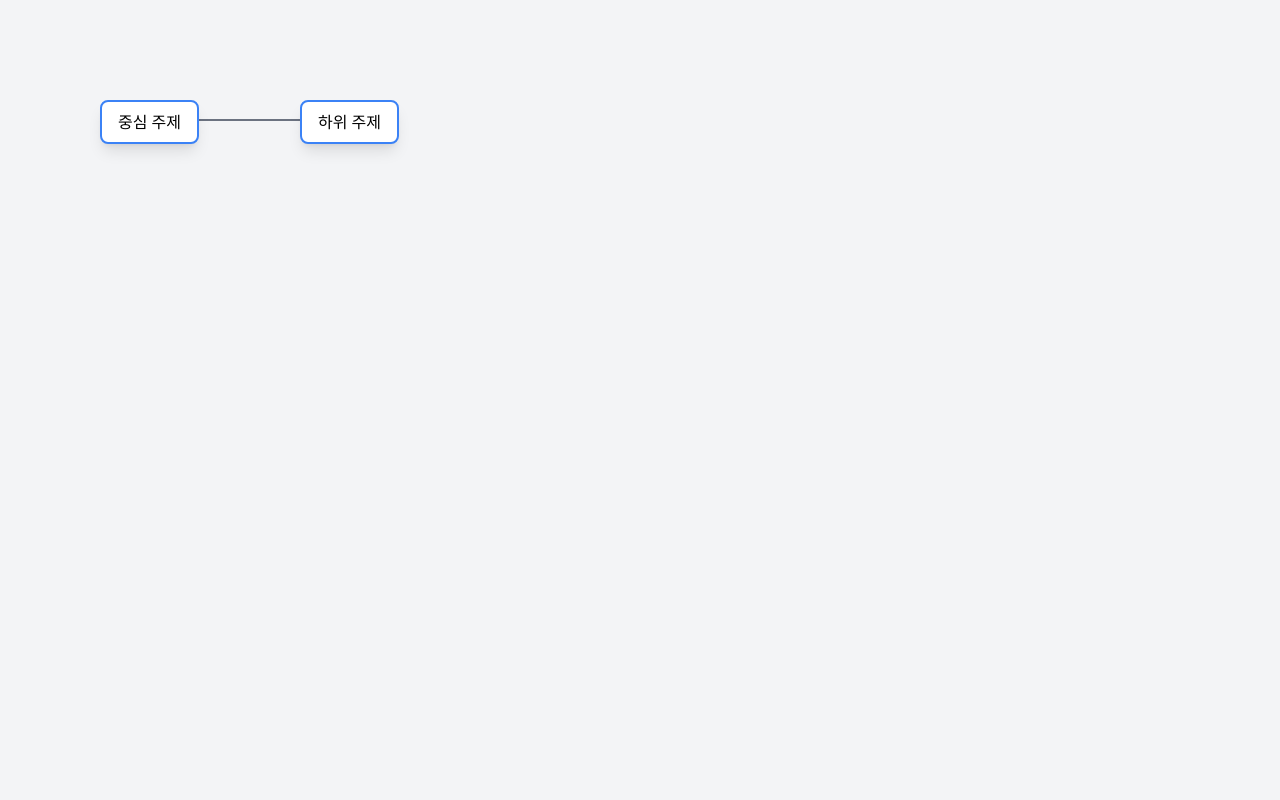
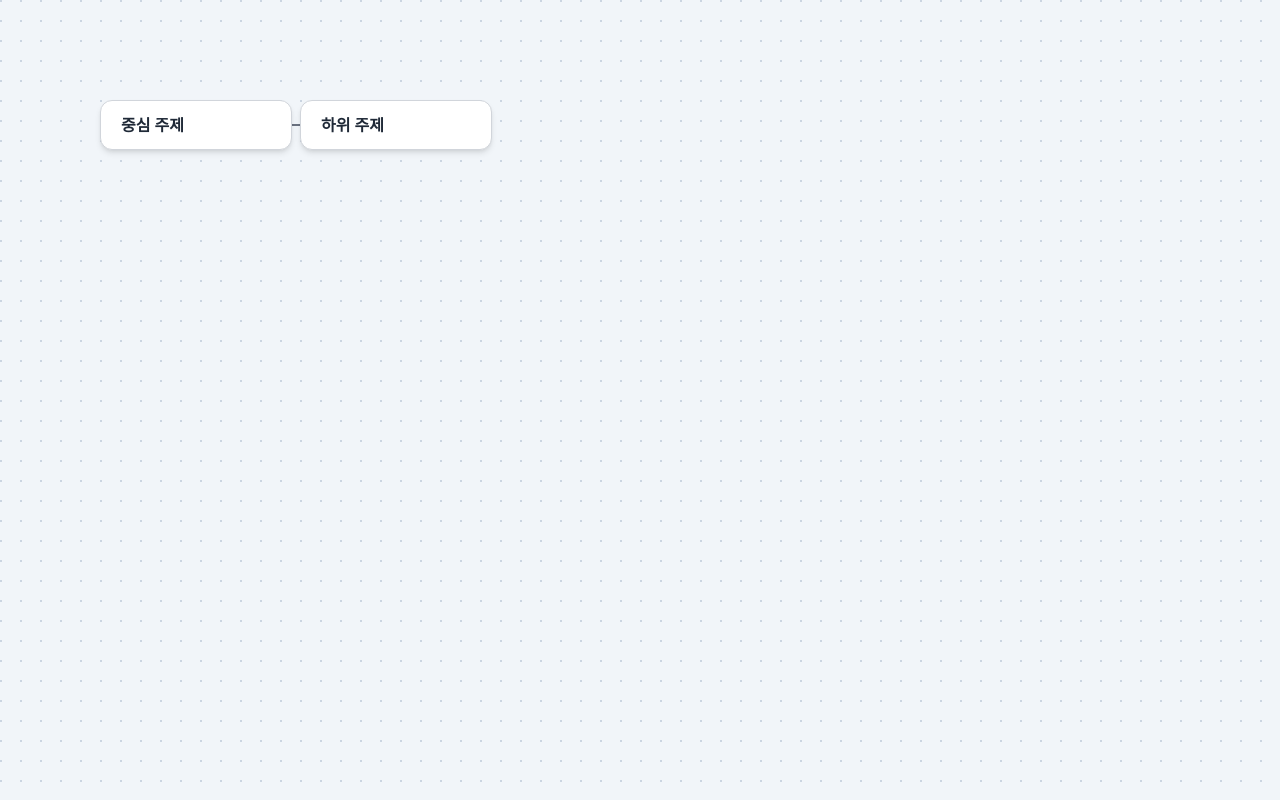
Before and after one commit to gksqls9735/mind-map, a React (Vite) app: page / in a window 1280 px wide. Built offline with nearby package versions, Linux system fonts and the light colour scheme.

Commit message:
Style: Adjust core mind map components CSS

```diff
--- a/src/component/canvas.tsx
+++ b/src/component/canvas.tsx
@@ -2,6 +2,11 @@ import { useMindMapStore } from "@/store/store";
 import type { Edge as EdgeType, Node as NodeType } from "@/type/common";
 import Edge from "@/component/edge";
 import Node from "@/component/node";
+
+const canvasBackgroundStyle = {
+  backgroundImage: 'radial-gradient(circle at 1px 1px, #cbd5e1 1px, transparent 0)',
+  backgroundSize: '20px 20px',
+};
 
 export default function Canvas() {
   const {
@@ -23,7 +28,7 @@ export default function Canvas() {
       const newNodeId = `${Date.now()}`;
       const newNode: NodeType = {
         id: newNodeId,
-        position: { x: e.clientX, y: e.clientY },
+        position: { x: e.clientX - 80, y: e.clientY - 25 },
         data: { label: '새 주제' },
       };
 
@@ -40,7 +45,8 @@ export default function Canvas() {
 
   return (
     <div
-      className="canvas w-screen h-screen bg-gray-100 relative overflow-hidden"
+      className="canvas w-screen h-screen bg-slate-100 relative overflow-hidden"
+      style={canvasBackgroundStyle}
       onMouseMove={handleMouseMove}
       onMouseUp={handleMouseUp}
       onClick={handleCanvasClick}
--- a/src/component/edge.tsx
+++ b/src/component/edge.tsx
@@ -1,6 +1,5 @@
 import { useMindMapStore } from "@/store/store";
 import type { Edge as EdgeType } from "@/type/common";
-
 
 export default function Edge({ edge }: { edge: EdgeType }) {
   const nodes = useMindMapStore((state) => state.nodes);
@@ -9,13 +8,25 @@ export default function Edge({ edge }: { edge: EdgeType }) {
 
   if (!sourceNode || !targetNode) return null;
 
-  const x1 = sourceNode.position.x + 50;
-  const y1 = sourceNode.position.y + 20;
-  const x2 = targetNode.position.x + 50;
-  const y2 = targetNode.position.y + 20;
+  const sourceWidth = sourceNode.width ?? 150;
+  const sourceHeight = sourceNode.height ?? 50;
+  const targetWidth = targetNode.width ?? 150;
+  const targetHeight = targetNode.height ?? 50;
+
+  const x1 = sourceNode.position.x + sourceWidth / 2;
+  const y1 = sourceNode.position.y + sourceHeight / 2;
+  const x2 = targetNode.position.x + targetWidth / 2;
+  const y2 = targetNode.position.y + targetHeight / 2;
 
   return (
-    <svg className="absolute" style={{ width: '100%', height: '100%', pointerEvents: 'none' }}>
+    <svg
+      className="absolute z-0"
+      style={{
+        width: '100vw',
+        height: '100vh',
+        pointerEvents: 'none',
+      }}
+    >
       <line x1={x1} y1={y1} x2={x2} y2={y2} stroke="#6b7280" strokeWidth="2" />
     </svg>
   );
--- a/src/component/node.tsx
+++ b/src/component/node.tsx
@@ -1,10 +1,19 @@
 import { useMindMapStore } from "@/store/store";
 import type { Node as NodeType } from "@/type/common";
+import { useLayoutEffect, useRef } from "react";
 
 export default function ({ node }: { node: NodeType }) {
-  const { setDraggingNodeId, selectedNodeId, setSelectedNodeId } = useMindMapStore();
+  const { setDraggingNodeId, selectedNodeId, setSelectedNodeId, updateNodeDimension } = useMindMapStore();
+  const nodeRef = useRef<HTMLDivElement>(null);
+  const isSelected = selectedNodeId === node.id;  // 현재 노드가 선택되었는지 확인
 
-  const isSelected = selectedNodeId === node.id;  // 현재 노드가 선택되었는지 확인
+  useLayoutEffect(() => {
+    if (nodeRef.current) {
+      const width = nodeRef.current.offsetWidth;
+      const height = nodeRef.current.offsetHeight;
+      if (node.width !== width || node.height !== height) updateNodeDimension(node.id, { width, height });
+    }
+  }, [node.data.label, node.width, node.height, updateNodeDimension]);
 
   const handleMouseDown = (e: React.MouseEvent) => {
     e.preventDefault();
@@ -17,10 +26,19 @@ export default function ({ node }: { node: NodeType }) {
     setSelectedNodeId(node.id);
   };
 
+
   return (
     <div
-      className={`absolute bg-white rounded-lg shadow-lg px-4 py-2 cursor-grab select-none active:cursor-grabbing
-        ${isSelected ? 'border-4 border-purple-500' : 'border-2 border-blue-500'}
+      ref={nodeRef}
+      className={`
+        absolute rounded-xl px-5 py-3 cursor-grab select-none active:cursor-grabbing
+        font-semibold text-gray-800 shadow-md hover:shadow-xl
+        transition duration-200 ease-in-out
+        w-48 break-words
+        ${isSelected
+          ? 'bg-purple-100 ring-2 ring-purple-500 ring-offset-2'
+          : 'bg-white border border-gray-300'
+        }
       `}
       style={{
         left: node.position.x,
--- a/src/store/store.ts
+++ b/src/store/store.ts
@@ -9,6 +9,7 @@ type MindMapState = {
   addNode: (node: Node) => void;
   addEdge: (edge: Edge) => void;
   updateNodePosition: (nodeId: string, movement: { x: number; y: number }) => void;
+  updateNodeDimension: (nodeId: string, dimersion: { width: number; height: number }) => void;
   setDraggingNodeId: (nodeId: string | null) => void;
   setSelectedNodeId: (nodeId: string | null) => void;
 }
@@ -33,6 +34,10 @@ export const useMindMapStore = create<MindMapState>((set) => ({
           : node
       ),
     })),
+  updateNodeDimension: (nodeId, dimension) =>
+    set((state) => ({
+      nodes: state.nodes.map((node) => node.id === nodeId ? { ...node, ...dimension } : node)
+    })),
   setDraggingNodeId: (nodeId) => set({ draggingNodeId: nodeId }),
   setSelectedNodeId: (nodeId) => set({ selectedNodeId: nodeId }),
 }));
--- a/src/type/common.ts
+++ b/src/type/common.ts
@@ -2,6 +2,8 @@ export interface Node {
   id: string;
   position: { x: number; y: number };
   data: { label: string };
+  width?: number;
+  height?: number;
 }
 
 export interface Edge {
```
